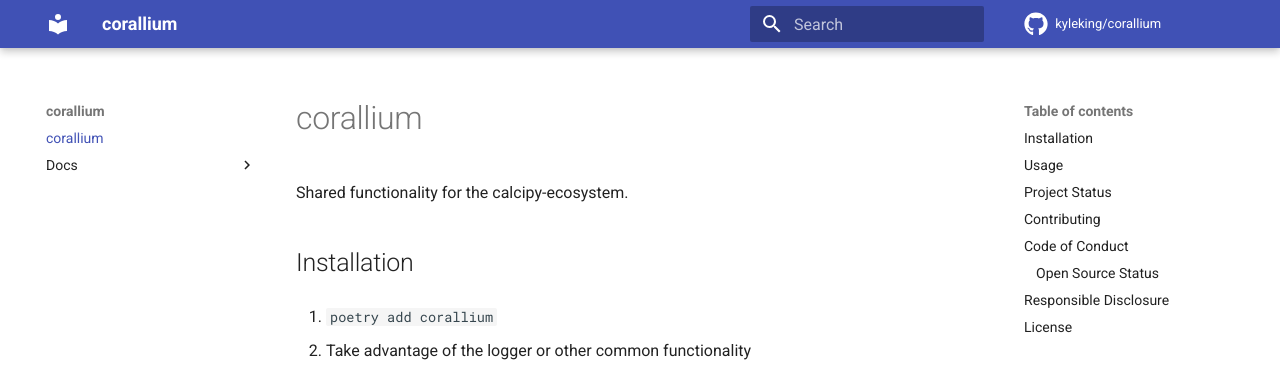
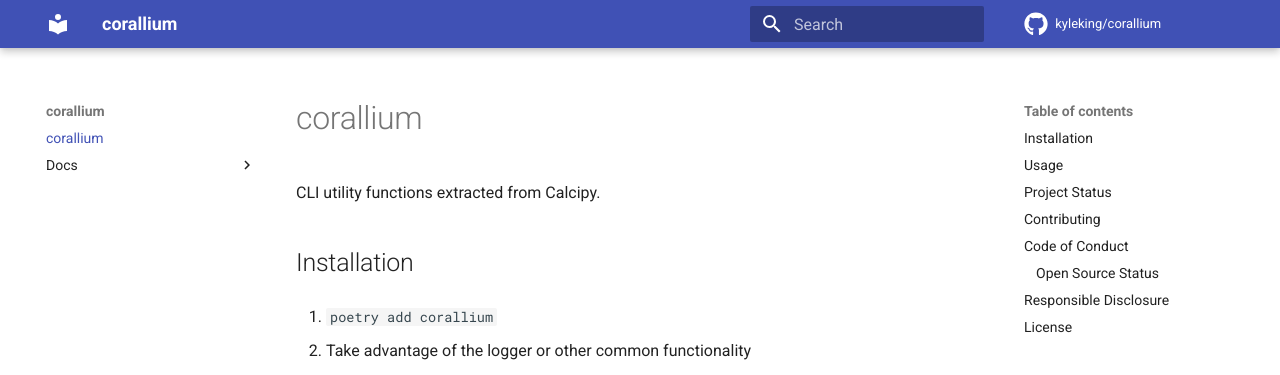
Before and after one commit to KyleKing/corallium, an MkDocs documentation site: the page built from docs/README.md, in a window 1280 px wide and 900 px high. Shown: the top 375 px of the window. Built offline with MkDocs 1.6.1 and Material for MkDocs 9.7.7, drawn with Linux system fonts in a browser that asks for light colours; comment, search, counter and statistics services are not loaded.

Commit message:
docs: update byline

```diff
--- a/docs/README.md
+++ b/docs/README.md
@@ -1,6 +1,6 @@
 # corallium
 
-Shared functionality for the calcipy-ecosystem.
+CLI utility functions extracted from Calcipy.
 
 ## Installation
 
--- a/pyproject.toml
+++ b/pyproject.toml
@@ -36,7 +36,7 @@ classifiers = [
   "Programming Language :: Python :: 3.12",
   "Programming Language :: Python :: 3.9",
 ] # https://pypi.org/classifiers/
-description = "Shared functionality for the calcipy-ecosystem"
+description = "CLI utility functions extracted from Calcipy"
 documentation = "https://corallium.kyleking.me"
 keywords = ["calcipy_template"]
 license = "MIT"
```
Also changed, not shown: README.md (+1 -1 lines).
